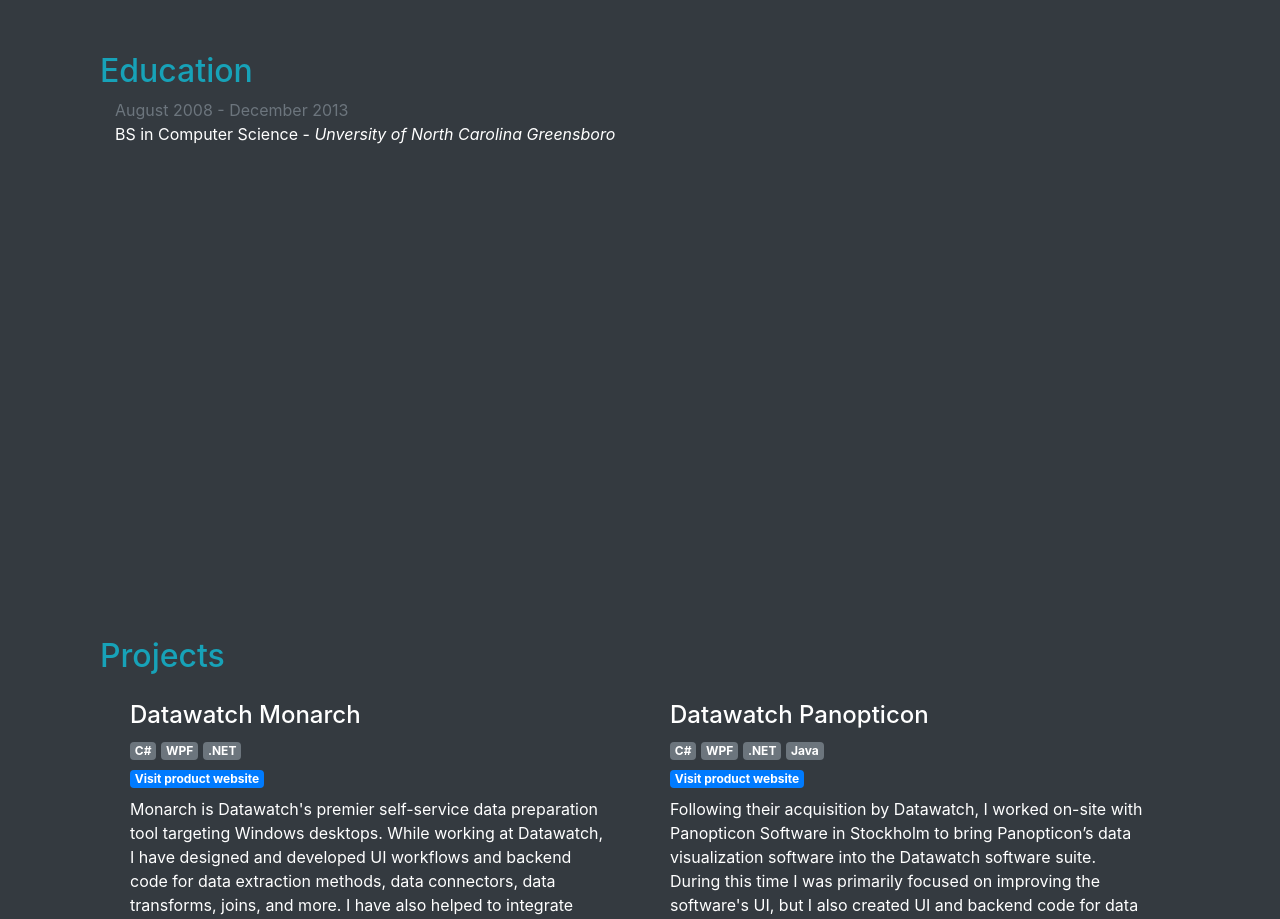
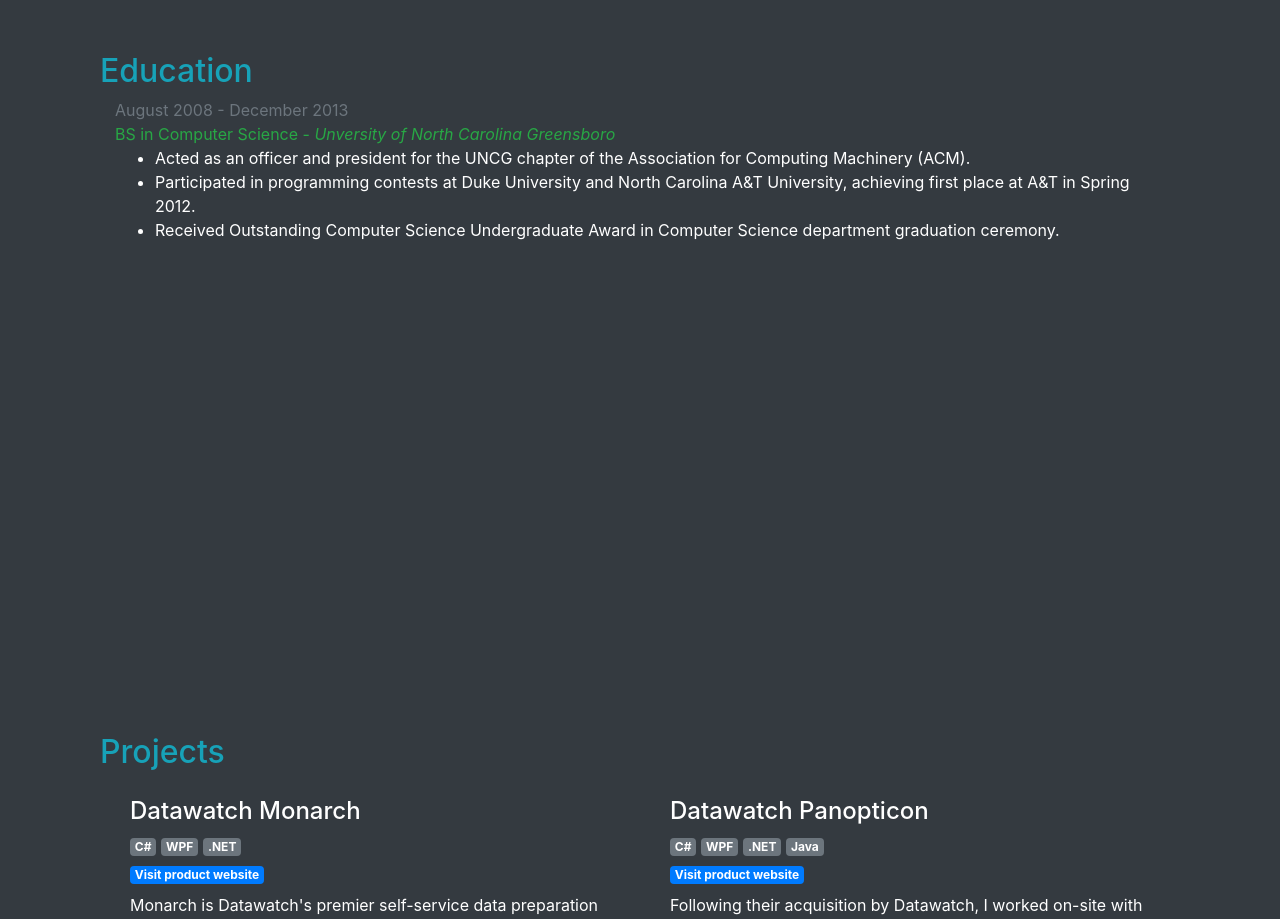
Before and after one commit to jleldridge/personal-website-ui, a React (Create React App) app: page / in a window 1280 px wide. Shown: the part 2860-3779 px from the top of the page. Built offline with nearby package versions, Linux system fonts and the light colour scheme.

Commit message:
Added content to education section.

```diff
--- a/src/pages/Education.js
+++ b/src/pages/Education.js
@@ -7,7 +7,12 @@
                 <h2 className="text-info">Education</h2>
                 <div className="container">
                     <p className="text-secondary mb-0">August 2008 - December 2013</p>
-                    <p>BS in Computer Science - <span className="font-italic">Unversity of North Carolina Greensboro</span></p>
+                    <p className="mb-0 text-success">BS in Computer Science - <span className="font-italic">Unversity of North Carolina Greensboro</span></p>
+                    <ul>
+                        <li>Acted as an officer and president for the UNCG chapter of the Association for Computing Machinery (ACM).</li>
+                        <li>Participated in programming contests at Duke University and North Carolina A&T University, achieving first place at A&T in Spring 2012.</li>
+                        <li>Received Outstanding Computer Science Undergraduate Award in Computer Science department graduation ceremony.</li>
+                    </ul>
                 </div>
             </div>
         );
```
